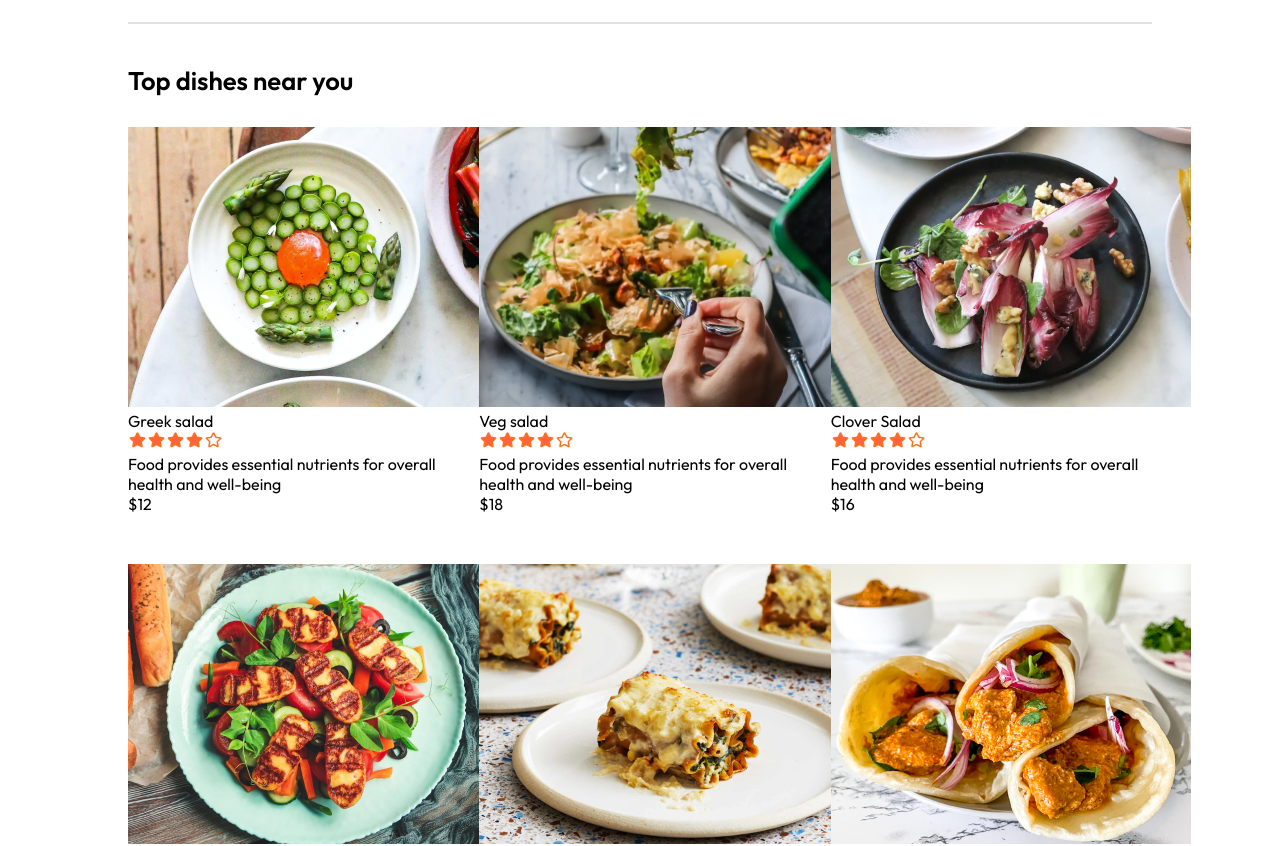
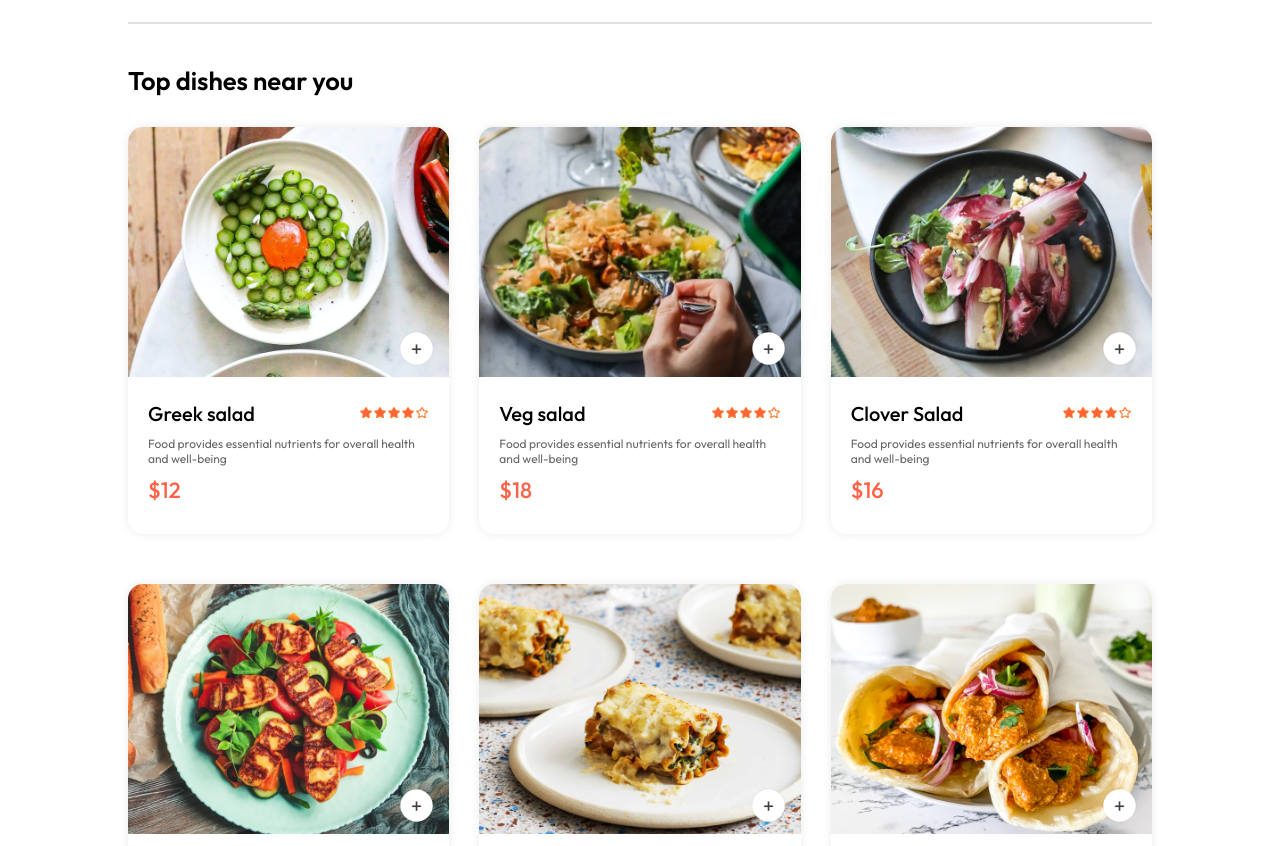
Before and after one commit to Aayush-M-1/FoodDelApp, a React (Vite) app in the folder frontend/: page / in a window 1280 px wide. Shown: the part 900-1746 px from the top of the page. Built offline with nearby package versions, Linux system fonts and the light colour scheme.

Commit message:
food filter completed

```diff
--- a/frontend/src/components/FoodDisplay/FoodDisplay.jsx
+++ b/frontend/src/components/FoodDisplay/FoodDisplay.jsx
@@ -12,7 +12,9 @@
         <h2>Top dishes near you</h2>
         <div className='food-display-list'>
             {food_list.map((item,index)=>{
+              if (category==="All" || category===item.category) {
                 return <FoodItem key={index} id={item._id} name={item.name} description={item.description} price={item.price} image={item.image} />
+              }
             })}
         </div>
     </div>
--- a/frontend/src/components/FoodItem/FoodItem.css
+++ b/frontend/src/components/FoodItem/FoodItem.css
@@ -0,0 +1,64 @@
+.food-item{
+    width: 100%;
+    margin: auto;
+    border-radius: 15px;
+    box-shadow: 0px 0px 10px #00000015;
+    transition: 0.3s;
+    animation: fadeIn 1s;
+}
+.food-item-image{
+    width: 100%;
+    border-radius: 15px 15px 0px 0px;
+}
+.food-item-info{
+    padding: 20px;
+}
+.food-item-name-rating{
+    display: flex;
+    justify-content: space-between;
+    align-items: center;
+    margin-bottom: 10px;
+}
+.food-item-name-rating p{
+    font-size: 20px;
+    font-weight: 500;
+}
+.food-item-name-rating img{
+    width: 70px;
+}
+.food-item-desc{
+    color: #676767;
+    font-size: 12px;
+}
+.food-item-price{
+    color: tomato;
+    font-size: 22px;
+    font-weight: 500;
+    margin: 10px 0px;
+}
+.food-item-img-container{
+    position: relative;
+}
+.food-item-img-container .add{
+    width: 35px;
+    position: absolute;
+    bottom: 15px;
+    right: 15px;
+    cursor: pointer;
+    border-radius: 50%;
+}
+.food-item-counter{
+    position: absolute;
+    bottom: 15px;
+    right: 15px;
+    cursor: pointer;
+    border-radius: 50px;
+    display: flex;
+    align-items: center;
+    gap: 10px;
+    padding: 6px;
+    background-color: white;
+}
+.food-item-counter img{
+    width: 30px;
+}
--- a/frontend/src/components/FoodItem/FoodItem.jsx
+++ b/frontend/src/components/FoodItem/FoodItem.jsx
@@ -1,12 +1,26 @@
-import React from 'react'
+import React, { useContext } from 'react'
 import './FoodItem.css'
 import { assets } from '../../assets/assets'
+import { StoreContext } from '../../context/StoreContext';
 
 const FoodItem = ({id,name,price,description,image}) => {
+
+  // const [itemCount, setItemCount] = useState(0); // not efficient, as it is creating a state for each entry
+  const {cartItems,addToCart,removeFromCart} = useContext(StoreContext);
+
   return (
     <div className='food-item'>
         <div className="food-item-img-container">
             <img src={image} alt="" className="food-item-image" />
+            {
+              !cartItems[id]
+                ? <img onClick={()=>addToCart(id)} src={assets.add_icon_white} alt="" className="add" />
+                : <div className="food-item-counter">
+                      <img onClick={()=>removeFromCart(id)} src={assets.remove_icon_red} alt="" />
+                      <p>{cartItems[id]}</p>
+                      <img onClick={()=>addToCart(id)} src={assets.add_icon_green} alt="" />
+                </div>
+            }
         </div>
         <div className="food-item-info">
             <div className="food-item-name-rating">
--- a/frontend/src/context/StoreContext.jsx
+++ b/frontend/src/context/StoreContext.jsx
@@ -1,14 +1,35 @@
-import { createContext } from "react";
+import { createContext, useEffect, useState } from "react";
 import { food_list } from "../assets/assets";
 
 export const StoreContext = createContext(null);
 
 const StoreContextProvider = (props) => {
 
+    const [cartItems, setCartItems] = useState({});
 
+    const addToCart = (itemId) => {
+        if(!cartItems[itemId]){
+            setCartItems((prev)=>({...prev, [itemId]:1}))
+        }
+        else{
+            setCartItems((prev)=>({...prev, [itemId]:prev[itemId]+1}))
+        }
+    }
+
+    const removeFromCart = (itemId) => {
+        setCartItems((prev)=>({...prev, [itemId]:prev[itemId]-1}))
+    }
+
+    useEffect(()=>{
+        console.log(cartItems);
+    },[cartItems])
 
     const contextValue = {
-        food_list
+        food_list,
+        cartItems,
+        setCartItems,
+        addToCart,
+        removeFromCart
     }
     return (
         <StoreContext.Provider value={contextValue}>
```
